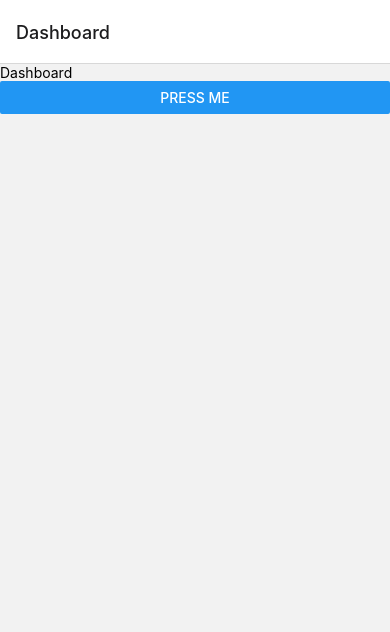
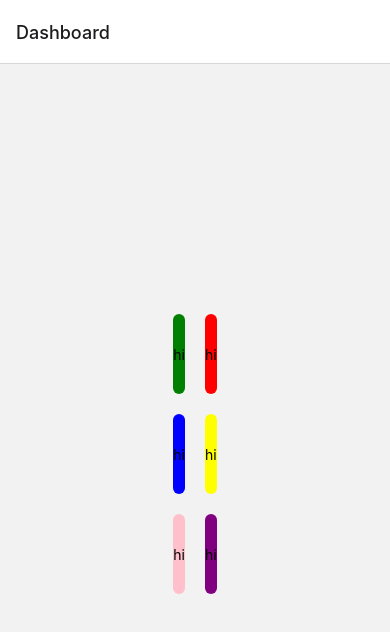
Before and after one commit to momehmandoost/react-native, a React Native app: screen /Dashboard in a window 390 px wide. Shown: the top 632 px of the page. Built offline with nearby package versions, Linux system fonts and the light colour scheme.

Commit message:
5.dashboard compeleted

```diff
--- a/pages/Dashboard.jsx
+++ b/pages/Dashboard.jsx
@@ -1,16 +1,90 @@
 import React from "react";
-import { View, Text, Button, Alert } from "react-native";
+import { View, Text, Button, StyleSheet, TouchableOpacity } from "react-native";
 
 const Dashboard = ({ navigation }) => {
   return (
-    <View>
-      <Text>Dashboard</Text>
-      <Button
-        title="Press me"
-        onPress={() => navigation.navigate("Hospitals")}
-      />
+    <View style={styles.container}>
+      <View style={styles.row}>
+        <View style={styles.item}>
+          <TouchableOpacity
+            style={[styles.touchable, { backgroundColor: "green" }]}
+            onPress={() => navigation.navigate("Hospitals")}
+          >
+            <Text>hi</Text>
+          </TouchableOpacity>
+        </View>
+        <View style={styles.item}>
+          <TouchableOpacity
+            style={[styles.touchable, { backgroundColor: "red" }]}
+            onPress={() => navigation.navigate("Hospitals")}
+          >
+            <Text>hi</Text>
+          </TouchableOpacity>
+        </View>
+      </View>
+      <View style={styles.row}>
+        <View style={styles.item}>
+          <TouchableOpacity
+            style={[styles.touchable, { backgroundColor: "blue" }]}
+            onPress={() => navigation.navigate("Hospitals")}
+          >
+            <Text>hi</Text>
+          </TouchableOpacity>
+        </View>
+        <View style={styles.item}>
+          <TouchableOpacity
+            style={[styles.touchable, { backgroundColor: "yellow" }]}
+            onPress={() => navigation.navigate("Hospitals")}
+          >
+            <Text>hi</Text>
+          </TouchableOpacity>
+        </View>
+      </View>
+      <View style={styles.row}>
+        <View style={styles.item}>
+          <TouchableOpacity
+            style={[styles.touchable, { backgroundColor: "pink" }]}
+            onPress={() => navigation.navigate("Hospitals")}
+          >
+            <Text>hi</Text>
+          </TouchableOpacity>
+        </View>
+        <View style={styles.item}>
+          <TouchableOpacity
+            style={[styles.touchable, { backgroundColor: "purple" }]}
+            onPress={() => navigation.navigate("Hospitals")}
+          >
+            <Text>hi</Text>
+          </TouchableOpacity>
+        </View>
+      </View>
     </View>
   );
 };
 
 export default Dashboard;
+
+const styles = StyleSheet.create({
+  container: {
+    flexDirection: "column",
+    alignItems: "center",
+    justifyContent: "center",
+    flex: 1,
+  },
+  row: {
+    flexDirection: "row",
+    flexWrap: "wrap",
+  },
+  item: {
+    width: "50%",
+    height: 100,
+    padding: 10,
+  },
+  touchable: {
+    justifyContent: "center",
+    alignItems: "center",
+    height: "100%",
+    borderRadius: 10,
+    backgroundColor: "red",
+  },
+});
```
